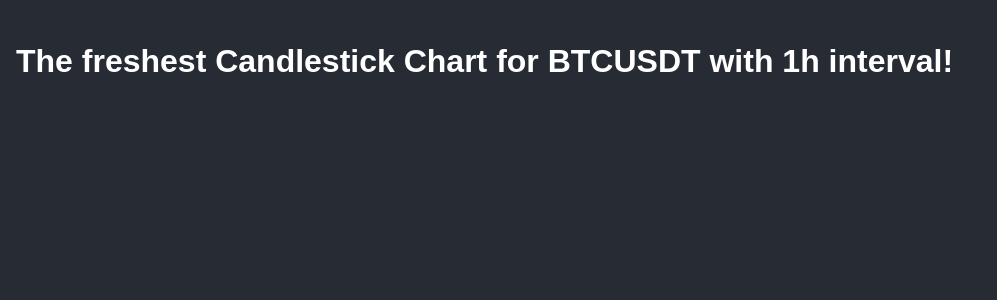
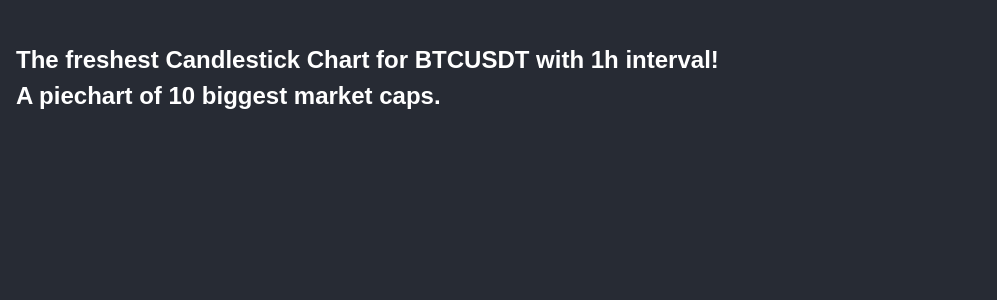
Before and after one commit to expresoviter/Binance-data-processing, a Flask app: template templates/candlestick.html in a window 1280 px wide. Shown: the top 300 px of the page, without its empty margins (0-997 px from the left). Run offline with Flask 3, Linux system fonts and the light colour scheme; the template is opened without the code that fills it, so the values that code supplies are empty; some libraries are stand-ins or nearby versions.

Commit message:
A piechart of 10 biggest market caps was added. Local improvements.

```diff
--- a/app.py
+++ b/app.py
@@ -2,8 +2,10 @@
 import pandas as pd
 import plotly.graph_objects as go
 import plotly
+import plotly.express as px
 import json
 from datetime import datetime
+import requests
 
 app = Flask(__name__)
 
@@ -17,12 +19,23 @@
                               "Taker buy quote asset volume", "Ignore"])
     df = df[-500:]
     for i in range(0, df.shape[0]):
-        df.iloc[i,0] = datetime.utcfromtimestamp(int(df.iloc[i,0])/1000)
+        df.iloc[i,0] = datetime.utcfromtimestamp(int(df.iloc[i,0]) / 1000)
     fig = go.Figure(data=[go.Candlestick(x=df['Open time'],
                                        open=df['Open'],
                                        high=df['High'],low=df['Low'],close=df['Close'])])
     graphJSON = json.dumps(fig, cls=plotly.utils.PlotlyJSONEncoder)
-    return render_template('candlestick.html',graphJSON=graphJSON)
+
+    url = 'https://api.coingecko.com/api/v3/coins/markets?vs_currency=usd&order=market_cap_desc&per_page=10&page=1&sparkline=false&locale=en'
+    response = requests.request("GET", url)
+    responseText = response.text
+    responseText = eval(responseText.replace("null", "None"))
+    df1=[]
+    for i in responseText:
+        df1.append([i["name"], i["market_cap"]])
+    df1 = pd.DataFrame(df1, columns=["Name", "Market Cap"])
+    fig1 = px.pie(df1, values="Market Cap", names="Name", title="Top 10 symbols with biggest market caps")
+    graphJSON1 = json.dumps(fig1, cls=plotly.utils.PlotlyJSONEncoder)
+    return render_template('candlestick.html', graphJSON=[graphJSON, graphJSON1])
 
 
 if __name__ == '__main__':
--- a/templates/candlestick.html
+++ b/templates/candlestick.html
@@ -17,13 +17,19 @@
 
 </style>
  <body>
-  <h1>The freshest Candlestick Chart for BTCUSDT with 1h interval!</h1>
-  <div id='chart' class='chart'”></div>
+  <h2>The freshest Candlestick Chart for BTCUSDT with 1h interval!</h2>
+  <div id='chart' class='chart'></div>
+  <h2>A piechart of 10 biggest market caps.</h2>
+  <div id="chart2"  class="chart"></div>
 </body>
 
 <script src='https://cdn.plot.ly/plotly-latest.min.js'></script>
 <script type='text/javascript'>
-  var graphs = {{graphJSON | safe}};
+  var graphs = {{graphJSON[0] | safe}};
   Plotly.plot('chart',graphs,{});
 </script>
+<script type='text/javascript'>
+  var graphs1 = {{graphJSON[1] | safe}};
+  Plotly.plot('chart2',graphs1,{});
+</script>
 </html>
```
